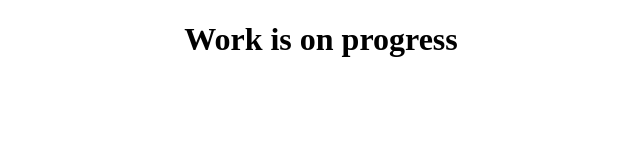
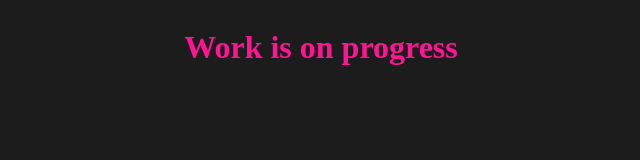
Before and after one commit to diovris/portofolio, a plain HTML site: page index.html in a window 1280 px wide. Shown: the whole page, without its empty margins (319-959 px from the left). Drawn offline with Linux system fonts and the light colour scheme.

Commit message:
Add Assets folder

```diff
--- /dev/null
+++ b/assets/stylesheet.css
@@ -0,0 +1,11 @@
+body {
+    background-color: #1c1c1c;
+}
+
+.heading-1 {
+    display: flex;
+    align-items: center;
+    justify-content: center;
+    color: deeppink;
+    font-family: fira sans;
+}
--- a/index.html
+++ b/index.html
@@ -4,11 +4,13 @@
     <meta charset="UTF-8">
     <meta http-equiv="X-UA-Compatible" content="IE=edge">
     <meta name="viewport" content="width=device-width, initial-scale=1.0">
+    <link rel="stylesheet" href="assets/stylesheet.css">
+    <link rel="icon" href="assets/images/profile-pic.png" type="image/icon type">
     <title>Faqi Bachtiar | Portofolio</title>
 </head>
 <body>
-    <center>
+    <div class="heading-1">
         <h1>Work is on progress</h1>
-    </center>
+    </div>
 </body>
 </html>
```
Also changed, not shown: assets/images/profile-pic.png (added).
